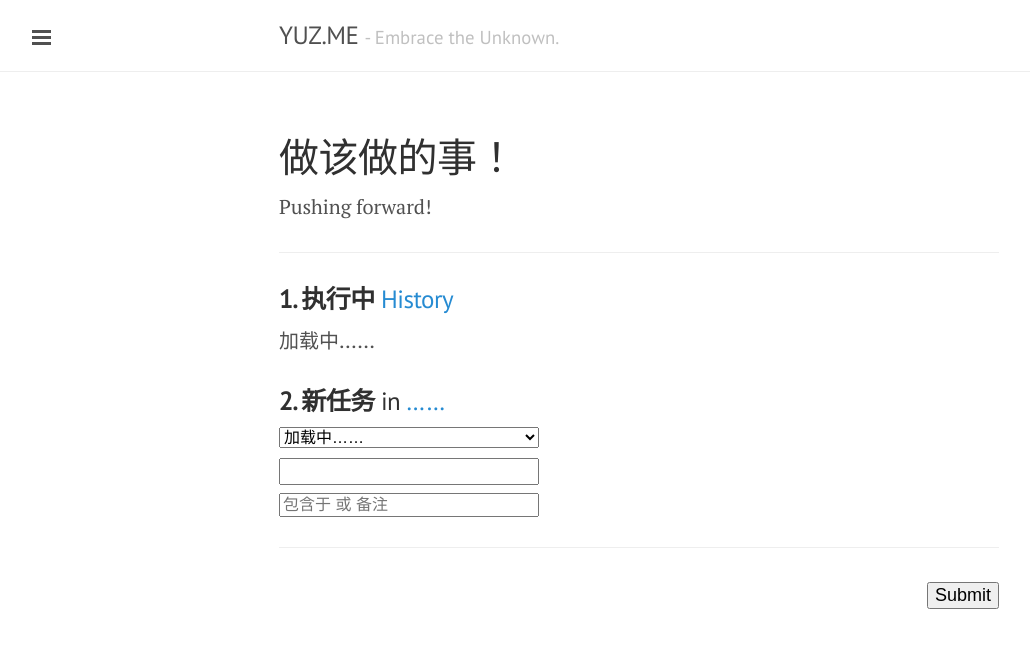
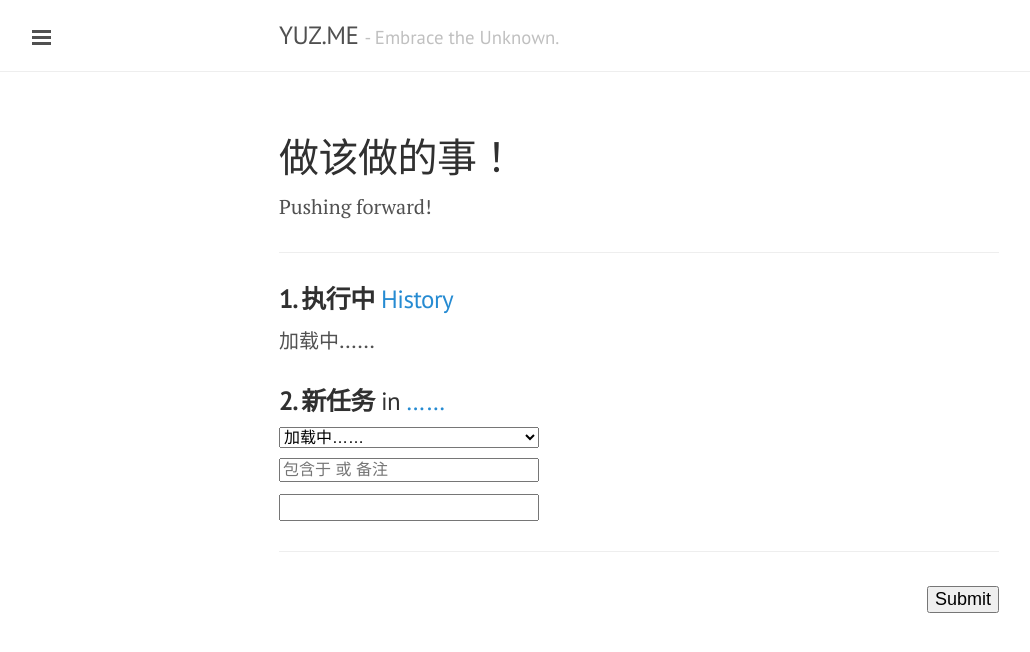
Before and after one commit to yusite/yuz.me, a Jekyll site: the page built from log.md, in a window 1280 px wide. Shown: the top 652 px of the page, without its empty margins (1-1031 px from the left). Built offline with Jekyll 4.4.1, drawn with Linux system fonts in a browser that asks for light colours; Markdown is read by kramdown in place of the engine named in the settings.

Commit message:
update log page

```diff
--- a/log.md
+++ b/log.md
@@ -25,9 +25,9 @@ Pushing forward!
 <option selected value="">加载中……</option>
 </select>
 <br>
-<input id="create" type="text" name="create" style="font-size:18px;margin-top:8px;">
+<input id="belong" type="text" name="comment" style="font-size:16px;margin-top:8px;color:green;" placeholder="包含于 或 备注">
 <br>
-<input id="belong" type="text" name="comment" style="font-size:16px;margin-top:8px;color:green;" placeholder="包含于 或 备注">
+<input id="create" type="text" name="create" style="font-size:18px;margin-top:12px;">
 </h3>
 
 <hr>
```
